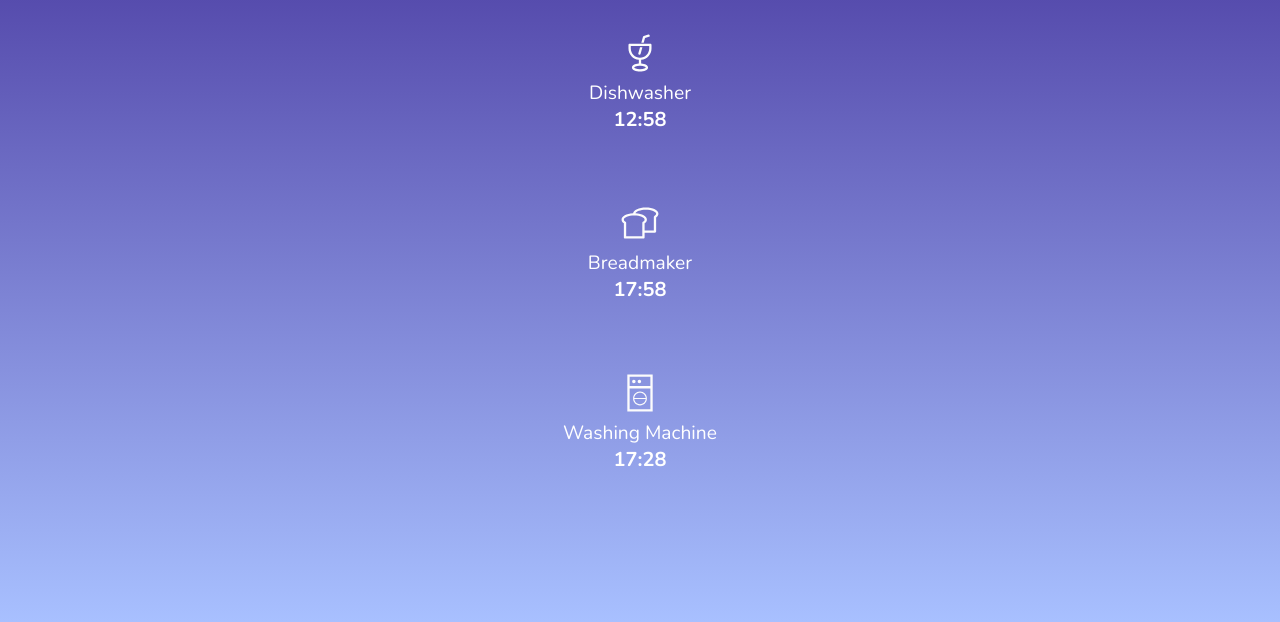
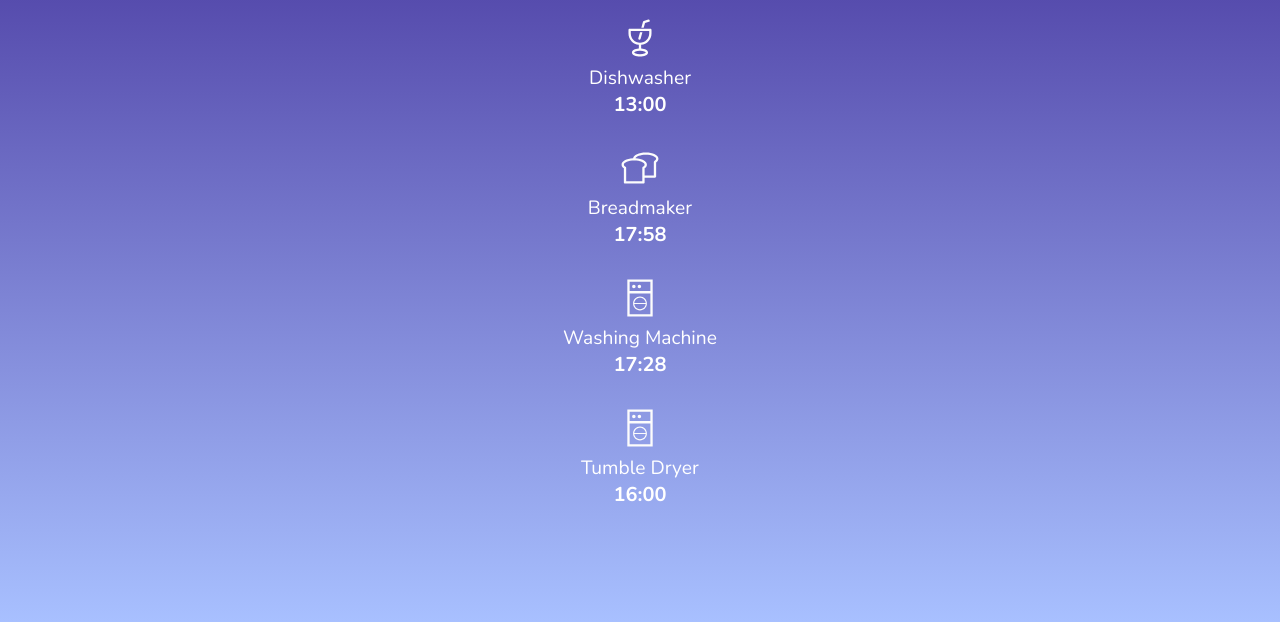
Before and after one commit to alanbeech/save-timer, a website: page index.html in a window 1280 px wide. Shown: the part 178-800 px from the top of the page. Drawn offline with nearby package versions, Linux system fonts and the light colour scheme.

Commit message:
adjust times

```diff
--- a/index.html
+++ b/index.html
@@ -9,7 +9,6 @@
     <link rel="preconnect" href="https://fonts.googleapis.com">
     <link rel="preconnect" href="https://fonts.gstatic.com" crossorigin>
     <link href="https://fonts.googleapis.com/css2?family=Nunito:ital,wght@0,200..1000;1,200..1000&family=Quicksand:wght@300..700&display=swap" rel="stylesheet">
-
     <link rel="icon" type="image/png" href="images/icon.svg">
 </head>
 <body>
@@ -45,6 +44,14 @@
                 </div>
 
             </li>
+            <li>
+                <img src="images/washing-machine.svg" alt="washing machine">
+                <div>
+                    Tumble Dryer<br>
+                    <time id="tumble-dryer-time"></time>
+                </div>
+
+            </li>
         </ul>
 
 
@@ -52,6 +59,16 @@
     </main>
 
     <script>
+        function roundUpToNearestTenMinutes(date) {
+            const ms = 1000 * 60 * 10; // milliseconds in 10 minutes
+            return new Date(Math.ceil(date.getTime() / ms) * ms);
+        }
+
+        function roundDownToNearestTenMinutes(date) {
+            const ms = 1000 * 60 * 10; // milliseconds in 10 minutes
+            return new Date(Math.floor(date.getTime() / ms) * ms);
+        }
+
         // show current time in the <time> element
         function updateTime() {
             const timeElement = document.getElementById('time');
@@ -62,7 +79,7 @@
             timeElement.textContent = `${hours}:${minutes}`;
         }
 
-        // show time until 5am tomorrow for dishwasher
+        // show time until 5am tomorrow for breadmaker
         function updateBreadmakerTime() {
             const dishwasherTimeElement = document.getElementById('breadmaker-time');
             const now = new Date();
@@ -91,15 +108,35 @@
         // show time until 12:00 for dishwasher-time
         function updateDishwasherTime() {
             const dishwasherTimeElement = document.getElementById('dishwasher-time');
-            const now = new Date();
+            let now = new Date();
+
+            // round now up to nearest 10 minutes
+            //now = roundUpToNearestTenMinutes(now);
+            now = roundDownToNearestTenMinutes(now);
+
             const tomorrow12pm = new Date(now.getFullYear(), now.getMonth(), now.getDate() + 1, 0, 0, 0);
-            const diff = tomorrow12pm - now;
+            let diff = tomorrow12pm - now;
+
             const hours = String(Math.floor(diff / (1000 * 60 * 60))).padStart(2, '0');
             const minutes = String(Math.floor((diff % (1000 * 60 * 60)) / (1000 * 60))).padStart(2, '0');
             const seconds = String(Math.floor((diff % (1000 * 60)) / 1000)).padStart(2, '0');
             dishwasherTimeElement.textContent = `${hours}:${minutes}`;
         }
 
+        // show time until 3am tomorrow for tumble dryer
+        function updateTumbleDryerTime() {
+            const tumbleDryerTimeElement = document.getElementById('tumble-dryer-time');
+            let now = new Date();
+
+            now = roundDownToNearestTenMinutes(now);
+
+            const tomorrow3am = new Date(now.getFullYear(), now.getMonth(), now.getDate() + 1, 3, 0, 0);
+            const diff = tomorrow3am - now;
+            const hours = String(Math.floor(diff / (1000 * 60 * 60))).padStart(2, '0');
+            const minutes = String(Math.floor((diff % (1000 * 60 * 60)) / (1000 * 60))).padStart(2, '0');
+            const seconds = String(Math.floor((diff % (1000 * 60)) / 1000)).padStart(2, '0');
+            tumbleDryerTimeElement.textContent = `${hours}:${minutes}`;
+        }
 
 
 
@@ -116,7 +153,7 @@
         updateBreadmakerTime();
         updateWashingMachineTime();
         updateDishwasherTime();
-
+        updateTumbleDryerTime();
 
     </script>
 
--- a/styles.css
+++ b/styles.css
@@ -23,7 +23,7 @@ main {
 
 h1 {
     font-size: 2em;
-    margin-bottom: 0px;
+    margin-bottom: 0;
 }
 
 ul {
@@ -34,11 +34,10 @@ ul {
 }
 
 li {
-    margin: 10px 0;
     font-size: 1.2em;
     //border: 1px solid red;
     white-space: nowrap;
-    height: 150px;
+    height: 130px;
 }
 
 img {
```
Also changed, not shown: images/tumble-dryer.svg (added).
